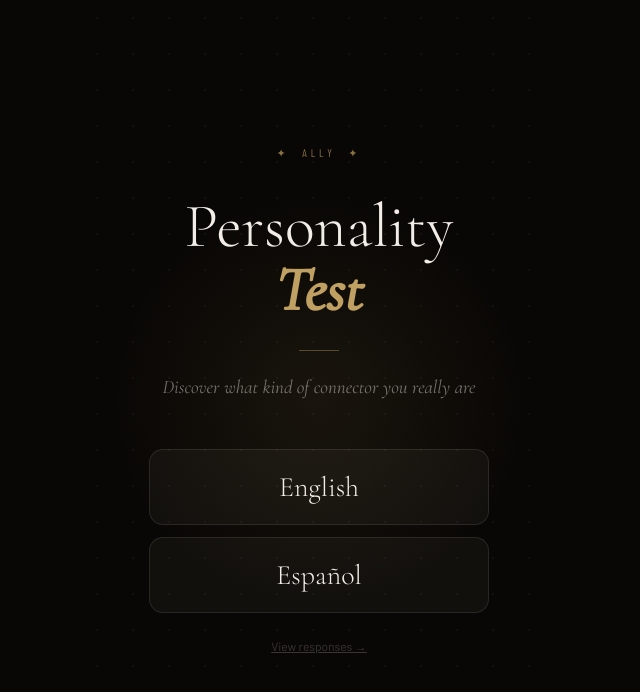
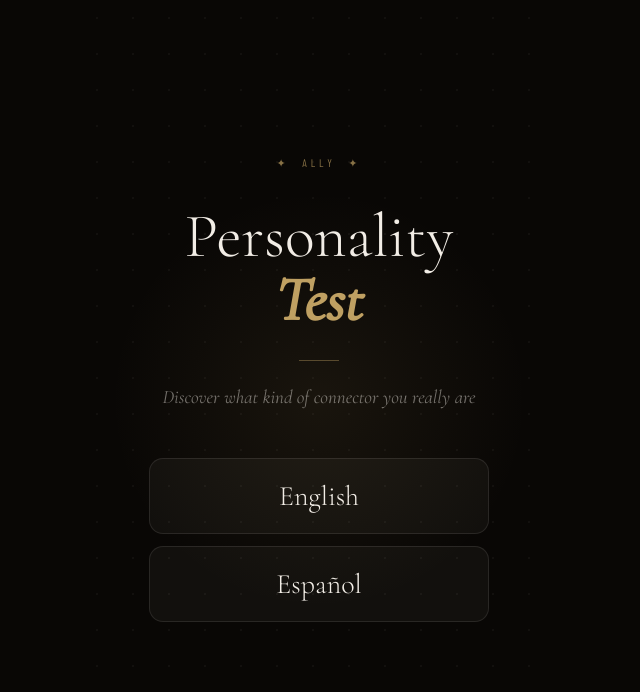
Before and after one commit to AllyPersonality/Ally, a React (Vite) app: page / in a window 1280 px wide. Shown: the top 692 px of the page, without its empty margins (321-961 px from the left). Built offline with nearby package versions, Linux system fonts and the light colour scheme; the HTML template or start-up script is replaced by a standard one; a web font is replaced by a local one.

Commit message:
Remove dashboard link from bot — dashboard is private URL only

```diff
--- a/src/BotPage.jsx
+++ b/src/BotPage.jsx
@@ -1,5 +1,4 @@
 import { useState, useRef, useEffect } from "react";
-import { Link } from "react-router-dom";
 
 // ════════════════════════════════════════════════════════════════════════════
 //  ALLY — bot page
@@ -370,7 +369,6 @@
           <button className="lb" onClick={()=>start("en")}>English</button>
           <button className="lb" onClick={()=>start("es")}>Español</button>
         </div>
-        <Link to="/dashboard" style={{color:"rgba(242,237,230,.2)",fontSize:12,fontFamily:"'Barlow',sans-serif",textDecoration:"underline"}}>View responses →</Link>
       </div>
     </div>
   );
```
